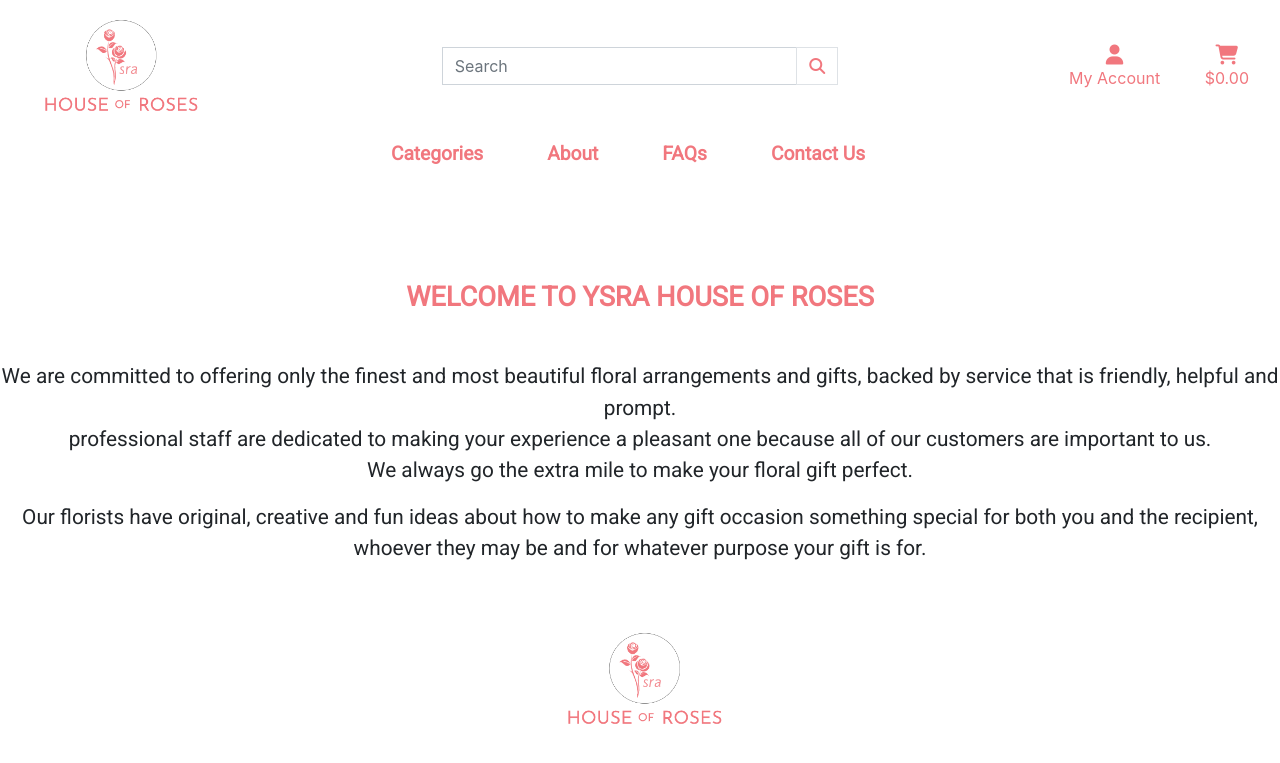
After one commit to Saharalnoor/ysra_house_of_flower_MS, a Django app: page /about/ in a window 1280 px wide. The commit adds this page. Shown: the top 763 px of the page. Run offline with Django 3.2, Linux system fonts and the light colour scheme; parts of the project's set-up code (start-up, migrations or seed data) failed here and were passed over; some libraries are stand-ins or nearby versions.

Commit message:
Added and styled about page

```diff
--- /dev/null
+++ b/home/templates/home/about.html
@@ -0,0 +1,27 @@
+{% extends "base.html" %}
+{% load static %}
+
+{% block content %}
+     <section class="about-container-fluid mt-5">
+        <div class="row">
+            <div class="col-12 my-5 text-center">
+                <h3 class="about-title text-uppercase font-weight-bold mb-5">
+					Welcome to Ysra House of Roses
+				</h3>
+                <p class="about-text">
+                    We are committed to offering only the finest and most beautiful floral arrangements and gifts, backed by service that is friendly, helpful and prompt. <br>
+                    professional staff are dedicated to making your experience a pleasant one because all of our customers are important to us. <br>
+                    We always go the extra mile to make your floral gift perfect.
+                </p>
+                <p class="about-text">
+                    Our florists have original, creative and fun ideas about how to make any gift occasion something special for both you and the recipient, <br> whoever they may be and for whatever purpose your gift is for.
+                </p>
+            </div>
+        </div>
+        <div class="row">
+            <div class="col-12 text-center">
+            <img id="logo" src="{% static 'img/yhr-logo.png' %}" alt="House of Roses" >
+            </div>
+        </div>
+    </section>
+{% endblock %}
--- a/home/urls.py
+++ b/home/urls.py
@@ -4,6 +4,7 @@ from . import views
 
 urlpatterns = [
     path('', views.index, name='home'),
+    path('about/', views.about, name="about"),
     path('faqs/', views.faqs, name="faqs"),
     path('contact_us/', views.contact_us, name="contact_us")
 ]
--- a/home/views.py
+++ b/home/views.py
@@ -9,6 +9,12 @@ def index(request):
     """ A view to return the index page """
 
     return render(request, 'home/index.html')
+
+
+def about(request):
+    """A view to return the about page"""
+
+    return render(request, 'home/about.html')
 
 
 def faqs(request):
--- a/static/css/base.css
+++ b/static/css/base.css
@@ -71,6 +71,20 @@ body {
     border-radius: 20px;
 }
 
+.about-text{
+    font-size: 1.3em;
+    font-family:'Roboto', sans-serif;
+    font-weight: 50px;
+
+}
+
+.about-title{
+    font-size: 1.7em;
+    font-family:'Roboto', sans-serif;
+    font-weight: 50px;
+    color: #f1777e;
+
+}
 .btn--order:hover {
     background-color: #f1777e;
     border-color: #ffff;
--- a/templates/includes/main.nav.html
+++ b/templates/includes/main.nav.html
@@ -33,7 +33,7 @@
         </li>
         <li class="nav-item nav-item-header mr-5">
             <a class="nav-link nav-link-header font-weight-bold  {% if request.get_full_path == '/products/' %}active-nav-link{% endif %}"
-                 href="">About
+                 href="{% url 'about' %}">About
             </a>
         </li>
         <li class="nav-item nav-item-header mr-5">
```
Also changed, not shown: other parts of static/css/base.css (+31 -42 lines).
